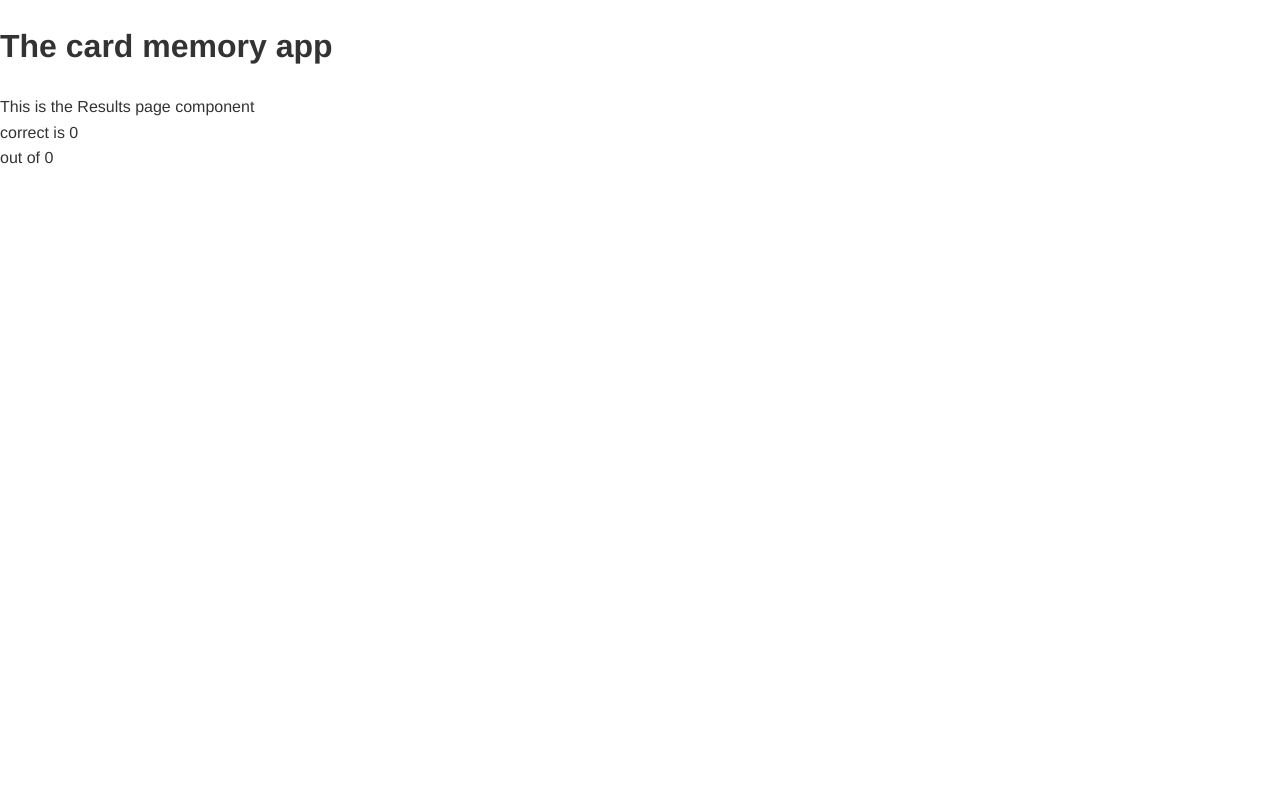
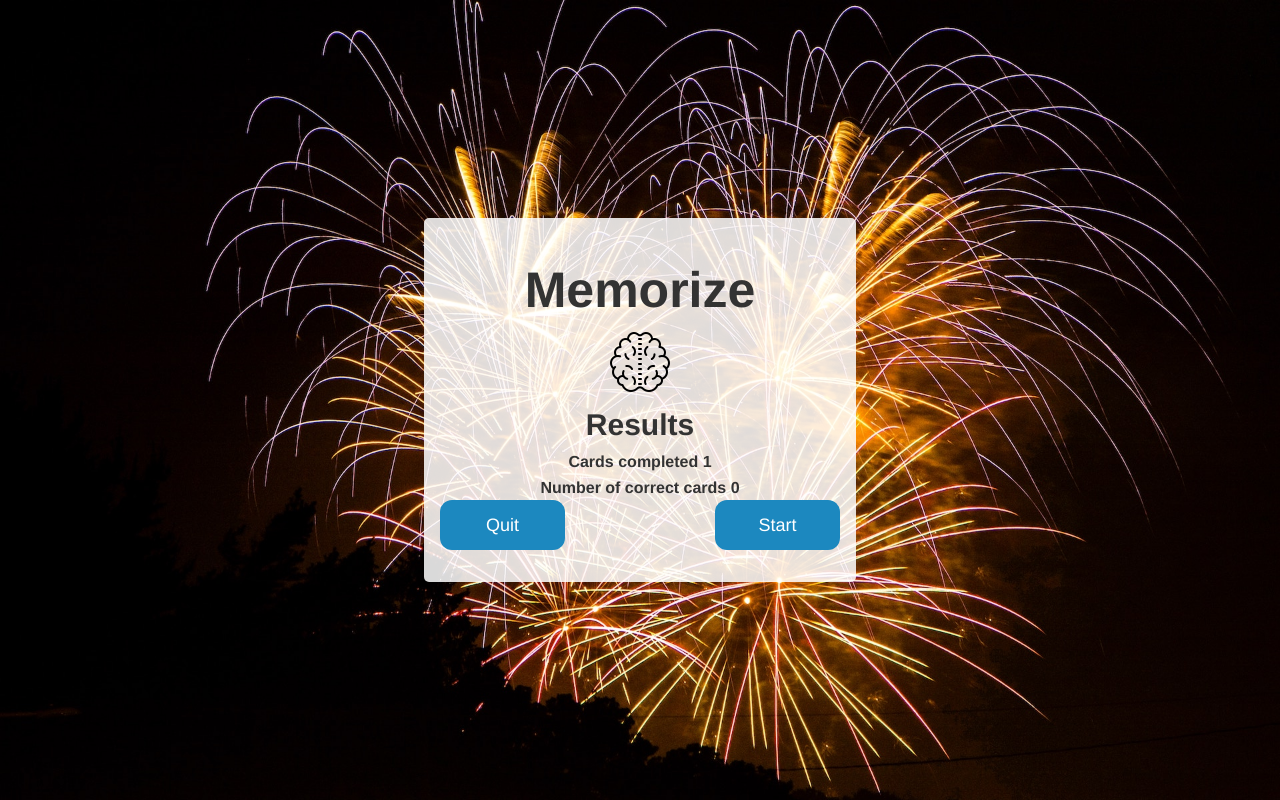
Before and after one commit to dmh247365/ReactCardApp, a React app: page /learn in a window 1280 px wide. Both pictures are taken after a click on the button "Quit". Built offline with nearby package versions, Linux system fonts and the light colour scheme.

Commit message:
results page and images

```diff
--- a/src/components/Header.js
+++ b/src/components/Header.js
@@ -2,7 +2,7 @@ import React from "react";
 
 const Header = () => (
   <header>
-    <h1>The card memory app</h1>
+    <h1>Memorize</h1>
   </header>
 );
 
--- a/src/components/LearnPage.js
+++ b/src/components/LearnPage.js
@@ -69,6 +69,10 @@ class LearnPage extends React.Component {
       <div>
         <div className="content-container">
           <div>
+            <div className="countbar countbar__heading">Memorize</div>
+            <div className="countbar countbar__cards">
+              Card: {this.state.cardCount + 1}
+            </div>
             <img
               src={
                 "./images/cards/" +
--- a/src/components/ResultsPage.js
+++ b/src/components/ResultsPage.js
@@ -1,4 +1,5 @@
 import React from "react";
+import { Link } from "react-router-dom";
 
 // need to put in:-
 //1 - header
@@ -9,10 +10,26 @@ import React from "react";
 const ResultsPage = props => {
   console.log(props.location.state);
   return (
-    <div>
-      <div>This is the Results page component</div>
-      <div>correct is {props.location.state.cardCorrectCount}</div>
-      <div>out of {props.location.state.cardCount}</div>
+    <div className="content-container">
+      <div className="results-box">
+        <div className="results-layout">
+          <div className="results-box__heading">Memorize</div>
+          <img src="./images/brain.png" alt="brian image" />
+          <div className="results-box__title">Results</div>
+          <div> Cards completed {props.location.state.cardCount + 1}</div>
+          <div>
+            Number of correct cards {props.location.state.cardCorrectCount}
+          </div>
+          <div className="button-spacing">
+            <Link to="/">
+              <button className="button">Quit</button>
+            </Link>
+            <Link to="/learn">
+              <button className="button">Start</button>
+            </Link>
+          </div>
+        </div>
+      </div>
     </div>
   );
 };
--- a/src/index.js
+++ b/src/index.js
@@ -14,8 +14,6 @@ store.dispatch(incrementCardCount());
 
 console.log(store.getState());
 
-// need to run some expenses functions see 11:42 of 99 Organizing redux
-
 const jsx = (
   <Provider store={store}>
     <AppRouter />
--- a/src/routers/AppRouter.js
+++ b/src/routers/AppRouter.js
@@ -5,12 +5,11 @@ import LearnPage from "../components/LearnPage";
 import NotFoundPage from "../components/NotFoundPage";
 import ResultsPage from "../components/ResultsPage";
 import RevealPage from "../components/RevealPage";
-import Header from "../components/Header";
+// import Header from "../components/Header";
 
 const AppRouter = () => (
   <BrowserRouter>
     <div>
-      <Header />
       <Switch>
         <Route path="/" exact component={WelcomePage} />
         <Route path="/learn" component={LearnPage} />
--- /dev/null
+++ b/src/styles/components/_countbar.scss
@@ -0,0 +1,12 @@
+.countbar {
+  text-align: center;
+  font-weight: bold;
+}
+
+.countbar__heading {
+  font-size: 3rem;
+}
+
+.countbar__cards {
+  font-size: 2rem;
+}
--- /dev/null
+++ b/src/styles/components/_results-box.scss
@@ -0,0 +1,25 @@
+.results-box {
+  align-items: center;
+  background: url("/images/fireworks_Large.jpg");
+  background-size: cover;
+  display: flex;
+  height: 100vh;
+  justify-content: center;
+  width: 100vw;
+}
+
+.results-layout {
+  background: fade-out(white, 0.15);
+  border-radius: 5px;
+  padding: $l-size $m-size;
+  text-align: center;
+  font-weight: bold;
+}
+
+.results-box__heading {
+  font-size: 5rem;
+}
+
+.results-box__title {
+  font-size: 3rem;
+}
--- a/src/styles/styles.scss
+++ b/src/styles/styles.scss
@@ -4,5 +4,7 @@
 @import "./components/button";
 @import "./components/button-spacing";
 @import "./components/content-container";
+@import "./components/countbar";
 @import "./components/pao-box";
+@import "./components/results-box";
 @import "./components/wrapper";
```
Also changed, not shown: dist/images/brain.png (added), dist/images/fireworks_Large.jpg (added), dist/images/fireworks_Medium.jpg (added), dist/images/fireworks_Small.jpg (added), dist/images/fireworks_Smaller.jpg (added).
